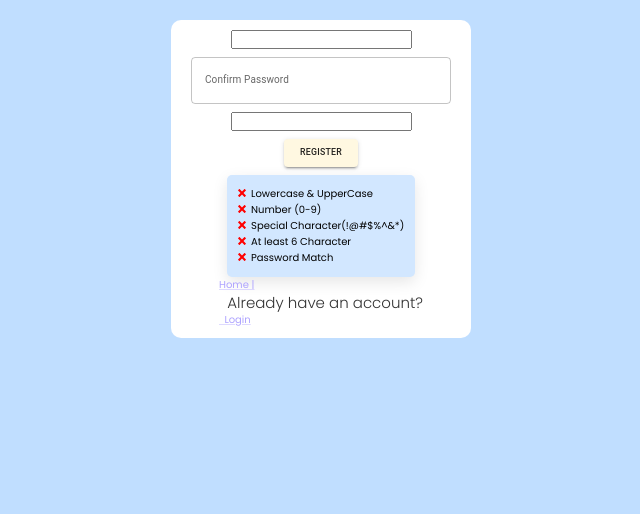
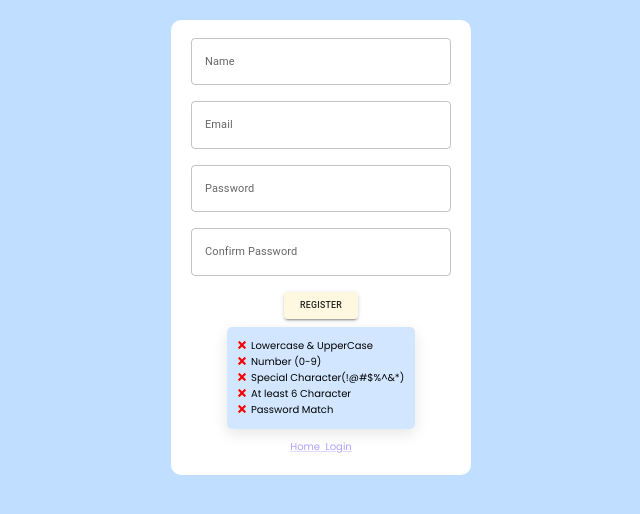
Before and after one commit to JamalHamza/hospital-portal, a React (Vite) app in the folder frontend/: page /register in a window 1280 px wide. Shown: the top 514 px of the page, without its empty margins (319-959 px from the left). Built offline with nearby package versions, Linux system fonts and the light colour scheme; no server answers.

Commit message:
rigister page

```diff
--- a/frontend/src/pages/auth/Register.jsx
+++ b/frontend/src/pages/auth/Register.jsx
@@ -6,34 +6,9 @@ import { useDispatch, useSelector } from 'react-redux';
 import { useNavigate } from 'react-router-dom';
 import * as Yup from 'yup';
 import Card from '../../components/card/Card';
+import './auth-mui-overwrited.css';
 import styles from './auth.module.scss';
-// import { styled } from '@mui/system';
 // ! ------------------------------
-
-// const CustomTextField = styled(TextField)({
-//   '& label.Mui-focused': {
-//     color: 'green',
-//   },
-//   '& .MuiInput-underline:after': {
-//     borderBottomColor: 'green',
-//   },
-//   // '& .MuiOutlinedInput-root': {
-//   //   '& fieldset': {
-//   //     borderColor: 'gray',
-//   //   },
-//   //   '&:hover fieldset': {
-//   //     borderColor: 'darkgray',
-//   //   },
-//   //   '&.Mui-focused fieldset': {
-//   //     borderColor: 'green',
-//   //   },
-//   // },
-// });
-
-const sxStyle = {
-  margin: '8px',
-  width: '100%',
-};
 
 // ! -------------------------
 
@@ -42,7 +17,7 @@ const Register = () => {
     name: '',
     email: '',
     password: '',
-    confirmPassword: '',
+    password2: '',
   };
   const [formData, setFormData] = useState(initialValues);
   const { name, email, password, password2 } = formData;
@@ -83,7 +58,7 @@ const Register = () => {
     password: Yup.string()
       .min(8, 'Password must be at least 8 characters')
       .required('Password is required'),
-    confirmPassword: Yup.string()
+    password2: Yup.string()
       .oneOf([Yup.ref('password'), null], 'Passwords must match')
       .required('Confirm Password is required'),
   });
@@ -159,43 +134,45 @@ const Register = () => {
               }}
             >
               <Field
+                as={TextField}
                 name='name'
                 label='Name'
+                type='text'
                 variant='outlined'
-                sx={sxStyle}
+                value={name}
+                style={{ margin: '8px', width: '100%' }}
                 error={touched.name && Boolean(errors.name)}
-                helperText={<p>{touched.name && errors.name} </p>}
+                helperText={touched.name && errors.name}
               />
-              {/* <CustomTextField
+              <Field
+                as={TextField}
                 name='email'
                 label='Email'
                 variant='outlined'
-                sx={sxStyle}
+                type='email'
+                style={{ margin: '8px', width: '100%' }}
                 error={touched.email && Boolean(errors.email)}
                 helperText={touched.email && errors.email}
-              /> */}
+              />
               <Field
                 as={TextField}
-                name='confirmPassword'
+                name='password'
+                label='Password'
+                variant='outlined'
+                type='password'
+                style={{ margin: '8px', width: '100%' }}
+                error={touched.password && Boolean(errors.password)}
+                helperText={touched.password && errors.password}
+              />
+              <Field
+                as={TextField}
+                name='password2'
                 label='Confirm Password'
                 variant='outlined'
                 type='password'
                 style={{ margin: '8px', width: '100%' }}
-                error={
-                  touched.confirmPassword && Boolean(errors.confirmPassword)
-                }
-                helperText={touched.confirmPassword && errors.confirmPassword}
-              />
-              <Field
-                name='confirmPassword'
-                label='Confirm Password'
-                variant='outlined'
-                type='password'
-                sx={sxStyle}
-                error={
-                  touched.confirmPassword && Boolean(errors.confirmPassword)
-                }
-                helperText={touched.confirmPassword && errors.confirmPassword}
+                error={touched.password2 && Boolean(errors.password2)}
+                helperText={touched.password2 && errors.password2}
               />
               <Button
                 type='submit'
@@ -245,9 +222,16 @@ const Register = () => {
                   </li>
                 </ul>
               </Card>
-              <Box className={styles.register}>
-                <Link to='/'>Home |</Link>
-                <p className='text'>&nbsp; Already have an account?</p>
+              <Box
+                sx={{
+                  display: 'flex',
+                  justifyContent: 'center',
+                  alignItems: 'center',
+                  margin: '1em'
+                }}
+              >
+                <Link to='/'>Home </Link>
+
                 <Link to='/login'> &nbsp; Login</Link>
               </Box>
             </Form>
--- /dev/null
+++ b/frontend/src/pages/auth/auth-mui-overwrited.css
@@ -0,0 +1,44 @@
+:root {
+  --primarydark: #7f6ffa;
+  --primaymain: #ada2ff;
+  --primarylight: #dcd7ff;
+  /* --------------- */
+  --secondarydark: #7ebbfc;
+  --secondarymain: #c0deff;
+  --secondarylight: #d2e7ff;
+  /* ------------ */
+  --thirddark: #f3b5d2;
+  --thirdmain: #ffe5f1;
+  --thirdlight: #ffeff6;
+  /* ------------ */
+  --fourthdark: #f1e0a5;
+  --fourthmain: #fff8e1;
+  --fourthlight: #fffaea;
+  /* -------------- */
+  --btnfontcolorBlack: #000205;
+  --btnfontcolorWhite: #ffffff;
+}
+
+
+/* Font */
+.css-13vtfjq-MuiFormLabel-root-MuiInputLabel-root {
+    font-size: 1.1rem !important;
+}
+
+/* Background of Label */
+.css-1d3z3hw-MuiOutlinedInput-notchedOutline {
+  background: var(--fourthlight) !important;
+
+}
+
+/* Input border */
+.MuiOutlinedInput-root:hover .MuiOutlinedInput-notchedOutline{
+    border: 1px solid var(--primarydark) !important
+}
+
+
+
+/* Error Text */
+.css-1wc848c-MuiFormHelperText-root {
+    font-size: 1em !important;
+}
--- a/frontend/src/pages/auth/auth.module.scss
+++ b/frontend/src/pages/auth/auth.module.scss
@@ -105,3 +105,16 @@
         display: none;
     }
 }
+
+
+.css-1d3z3hw-MuiOutlinedInput-notchedOutline {
+    background: #55c57a !important;
+    font-size: 10rem;
+}
+
+
+
+.css-o37r7p-MuiInputBase-root-MuiOutlinedInput-root {
+    background: #55c57a !important;
+    font-size: 10rem;
+}
```
